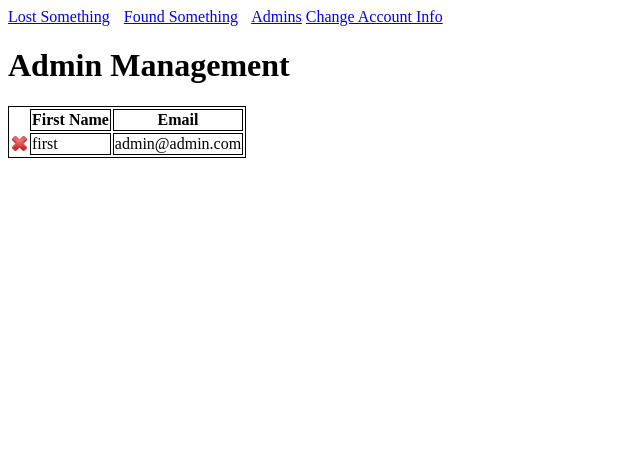
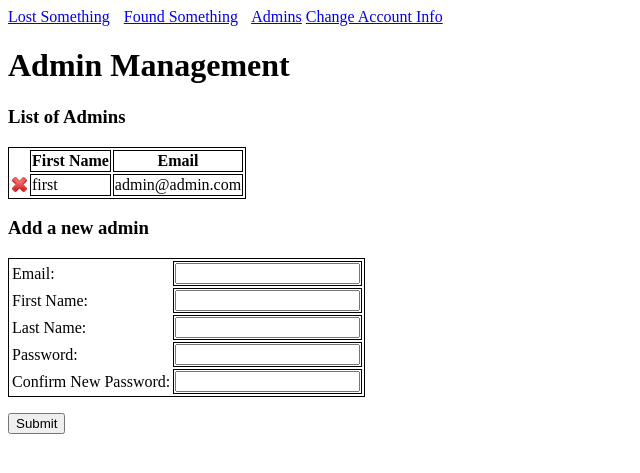
Before and after one commit to TeamMidas/Limbo, a PHP site: page /adminManagement.php in a window 1280 px wide. Shown: the top 473 px of the page, without its empty margins (0-640 px from the left). Run offline with PHP 8.4, Linux system fonts and the light colour scheme; data comes from the database, SQL or seed files in the repository.

Commit message:
added adding admins

```diff
--- a/adminManagement.php
+++ b/adminManagement.php
@@ -23,6 +23,27 @@ if ($_SERVER[ 'REQUEST_METHOD' ] == 'POST') {
 		$deleteResults = mysqli_query($dbc, $deleteQuery) ;
 	}
 
+	else {
+
+		if(isset($_POST['email']) AND !empty($_POST['email']) AND !empty($_POST['pass']) AND !empty($_POST['fname']) AND !empty($_POST['lname'])){
+			$email = $_POST['email'] ;
+			$pass = $_POST['pass'] ;
+			$fname = $_POST['fname'] ;
+			$lname = $_POST['lname'] ;
+			$confirmpass = $_POST['confirmpass'] ;
+
+			if($pass != $confirmpass){
+				echo '<P style=color:red>Passwords do not match<P>' ;
+			}
+
+			else{
+				$insertQuery = "INSERT INTO users(first_name, last_name, email, pass, reg_date) VALUES ('" . $fname . "', '" . $lname . "', '" . $email . "', PASSWORD('" . $pass . "'), Now())" ;
+				$insertResults = mysqli_query($dbc, $insertQuery) ;
+			}
+
+		}
+
+	}
 }
 
 $query = 'SELECT user_id, first_name, email FROM users ORDER BY user_id DESC' ;
@@ -35,6 +56,7 @@ if( $results )
   $id = 0 ;
   # But...wait until we know the query succeeded before
   # starting the table.
+  echo '<h3>List of Admins</h3>' ;
   echo '<TABLE class="list">';
   echo '<TR>';
   echo '<TH class="none"></TH>' ;
@@ -66,6 +88,20 @@ else
 }
 
 ?>
+
+<h3> Add a new admin </h3>
+
+<form action="adminManagement.php" method="POST">
+<table class = "list">
+<tr><td class = "none">Email:</td><td><input type="text" name="email"></td></tr>
+<tr><td class = "none">First Name:</td><td><input type="text" name="fname"></td></tr>
+<tr><td class = "none">Last Name:</td><td><input type="text" name="lname"></td></tr>
+<tr><td class = "none">Password:</td><td><input type="text" name="pass"></td></tr>
+<tr><td class = "none">Confirm New Password:</td><td><input type="text" name="confirmpass"></td></tr>
+</table>
+<p><input type="submit" ></p>
+</form>
+
 </body>
 
 <style>
@@ -73,14 +109,6 @@ else
     background:url(/images/redbutton.PNG) no-repeat;
     cursor:pointer;
     width: 15px;
-    height: 15px;
-    border: none;
-}
-
-.greenCheck {
-    background:url(/images/greencheck.PNG) no-repeat;
-    cursor:pointer;
-    width: 20px;
     height: 15px;
     border: none;
 }
```
